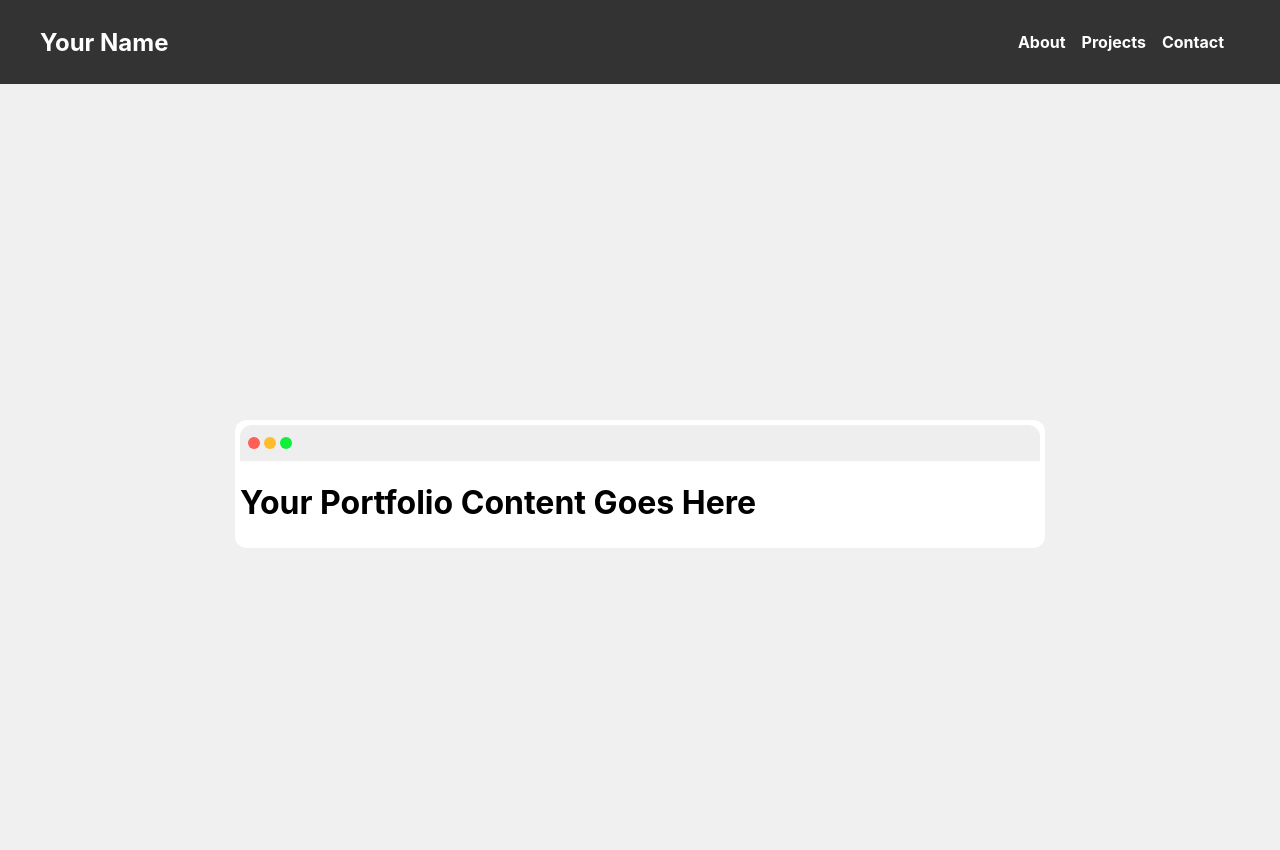
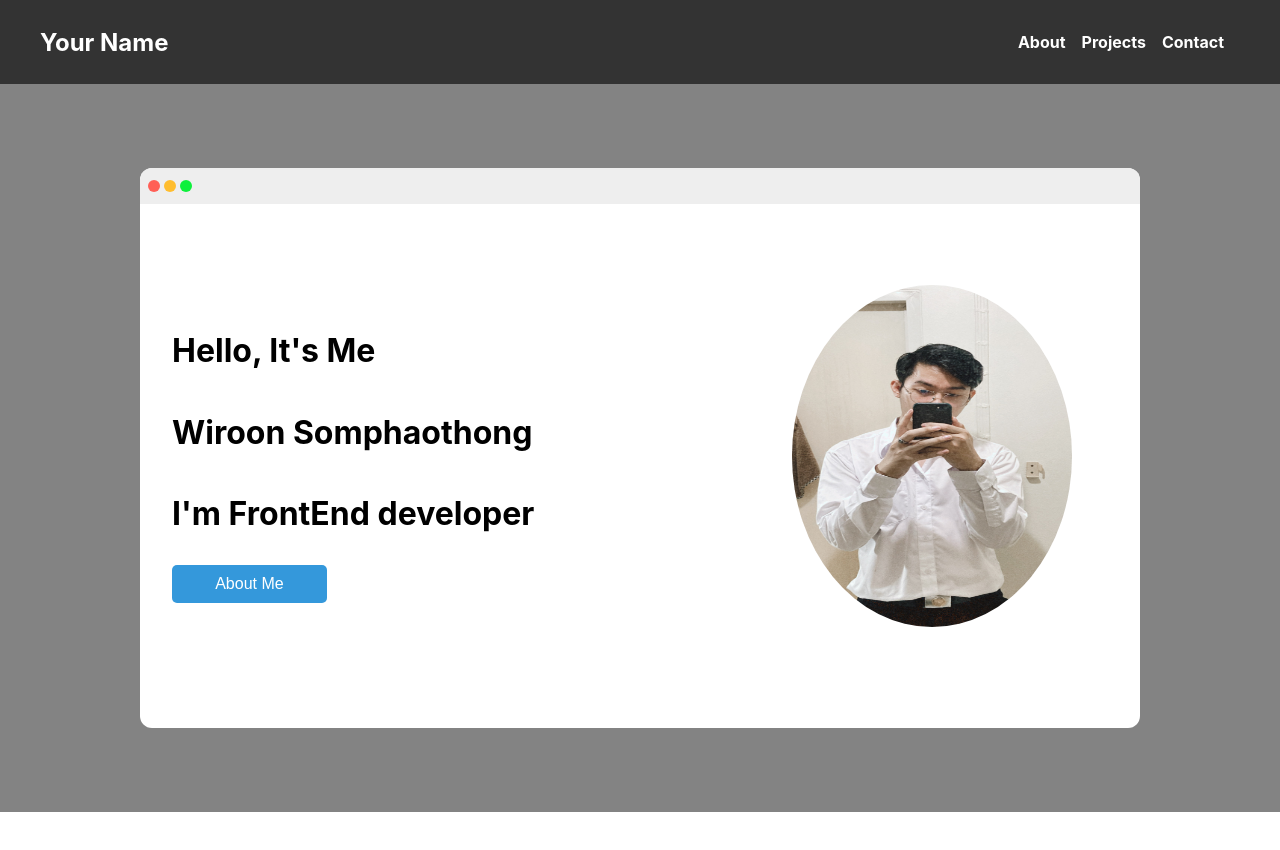
Before and after one commit to TreeSkyx/treeskyx.github.io, a React (Create React App) app in the folder my-portfolio/: page / in a window 1280 px wide. Shown: the top 850 px of the page. After the commit the page ends 812 px from the top, so only its background shows below. Built offline with nearby package versions, Linux system fonts and the light colour scheme.

Commit message:
update home page

```diff
--- a/my-portfolio/src/Portfolio.css
+++ b/my-portfolio/src/Portfolio.css
@@ -1,18 +1,18 @@
-/* Portfolio.css */
 .portfolio {
   display: flex;
   justify-content: center;
   align-items: center;
-    height: 100vh;
-    background-color: #f0f0f0;
+  height: 91vh;
+  background-color: #838383;
 }
 
 .portfolio-window {
-    width: 80%;
-    max-width: 800px;
-    padding: 0.3rem;
+  width: 100%;
+  height: 70vh;
+  max-width: 1000px;
+  /* padding: 0.5rem; */
   background-color: #fff;
-    border-radius: 12px; /* Add border-radius for the curved corners */
+  border-radius: 12px;
   position: relative;
 }
 
@@ -22,7 +22,7 @@
   border-top-left-radius: 12px;
   border-top-right-radius: 12px;
   display: flex;
-    justify-content:flex-start;
+  justify-content: flex-start;
   align-items: center;
   padding: 0.5rem;
 }
@@ -35,7 +35,7 @@
   cursor: pointer;
 }
 
-  .minimize-button{
+.minimize-button {
   width: 12px;
   height: 12px;
   border-radius: 50%;
@@ -52,3 +52,44 @@
   margin-left: 4px;
   cursor: pointer;
 }
+
+.content-container {
+  display: flex;
+  height: 90%;
+}
+
+.portfolio-content {
+  flex: 1;
+  padding: 1rem;
+  padding-left: 2rem;
+  display: flex;
+  flex-direction: column;
+  justify-content: center; /* Center content vertically */
+}
+
+.about-me-button {
+  background-color: #3498db;
+  width: 30%;
+  color: white;
+  padding: 10px 20px;
+  border: none;
+  border-radius: 5px;
+  font-size: 16px;
+  cursor: pointer;
+  margin-top: 10px;
+}
+
+.profile-picture-container {
+  padding: 0.5rem;
+  width: 40%;
+  margin-left: 20px;
+  display: flex;
+  justify-content: center;
+  align-items: center;
+}
+
+.profile-picture {
+  width: 70%;
+  height: 70%;
+  border-radius: 100%;
+}
--- a/my-portfolio/src/Portfolio.js
+++ b/my-portfolio/src/Portfolio.js
@@ -1,6 +1,7 @@
 // Portfolio.js
 import React from 'react';
 import './Portfolio.css'; // Create this file for styling
+import profilePicture from './assets/TF_img.JPG'; // Replace with the actual path to your picture
 
 const Portfolio = () => {
   return (
@@ -11,8 +12,17 @@ const Portfolio = () => {
           <div className="minimize-button"></div>
           <div className="maximize-button"></div>
         </div>
-        {/* Add your content here */}
-        <h1>Your Portfolio Content Goes Here</h1>
+        <div className="content-container">
+          <div className="portfolio-content">
+            <h1>Hello, It's Me</h1>
+            <h1>Wiroon Somphaothong</h1>
+            <h1>I'm FrontEnd developer</h1>
+            <button className="about-me-button">About Me</button>
+          </div>
+          <div className="profile-picture-container">
+            <img src={profilePicture} alt="Profile" className="profile-picture" />
+          </div>
+        </div>
       </div>
     </div>
   );
```
Also changed, not shown: my-portfolio/src/assets/TF_img.JPG (added), 1 other file (tests, documents, lock files or other folders). Lines whose indentation alone changed are shown as unchanged.
